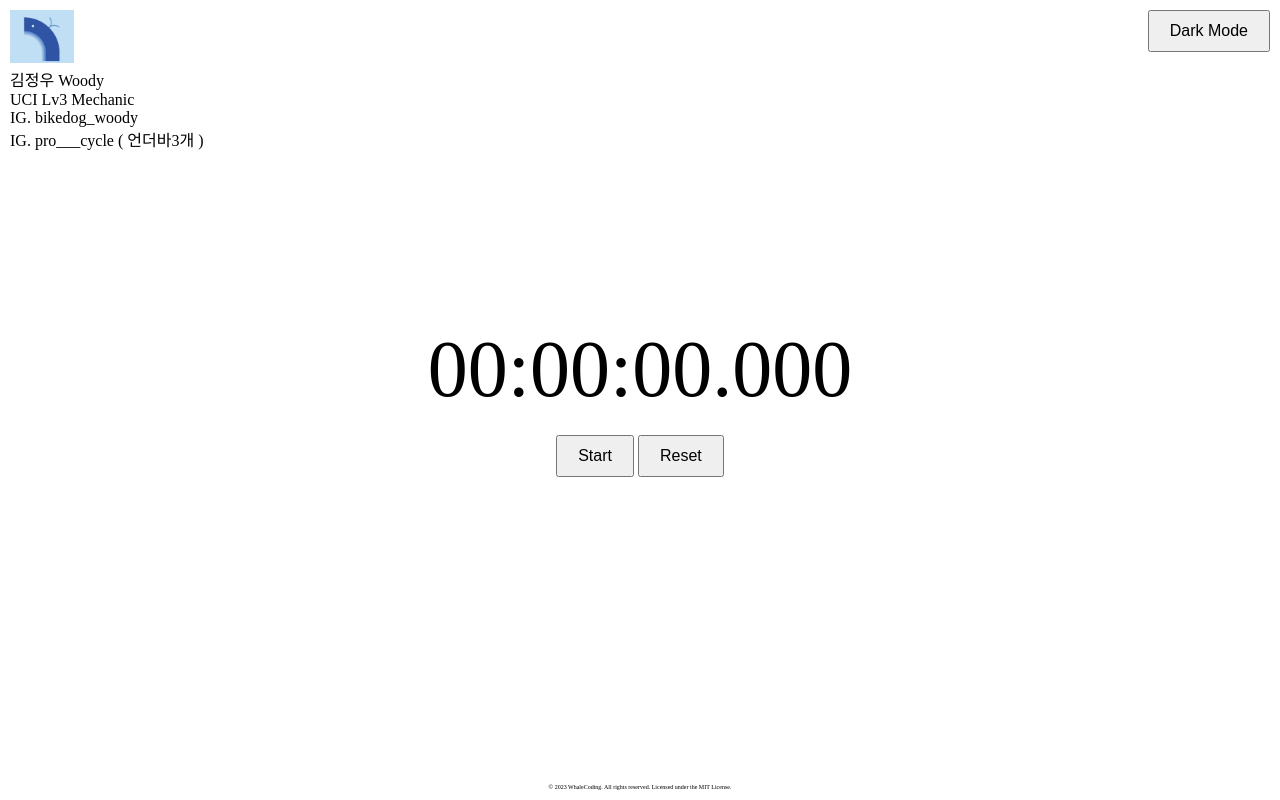
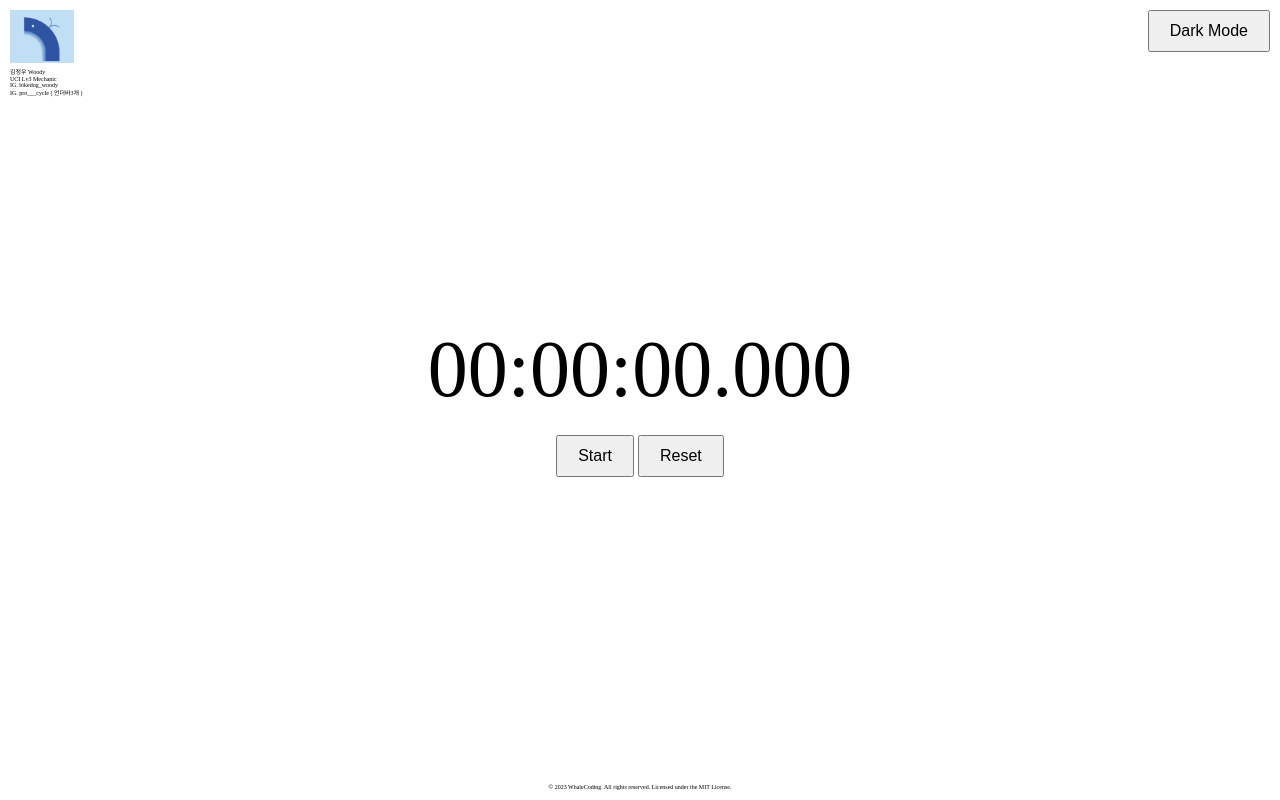
Before and after one commit to whalecoding/StopWatch, a plain HTML site: page index.html in a window 1280 px wide. Drawn offline with Linux system fonts and the light colour scheme.

Commit message:
Update styles.css

```diff
--- a/styles.css
+++ b/styles.css
@@ -79,3 +79,7 @@ header img {
     /* display: block; */
     /* margin: 0 auto; */
 }
+
+header div {
+    font-size: 0.1em;
+}
```
